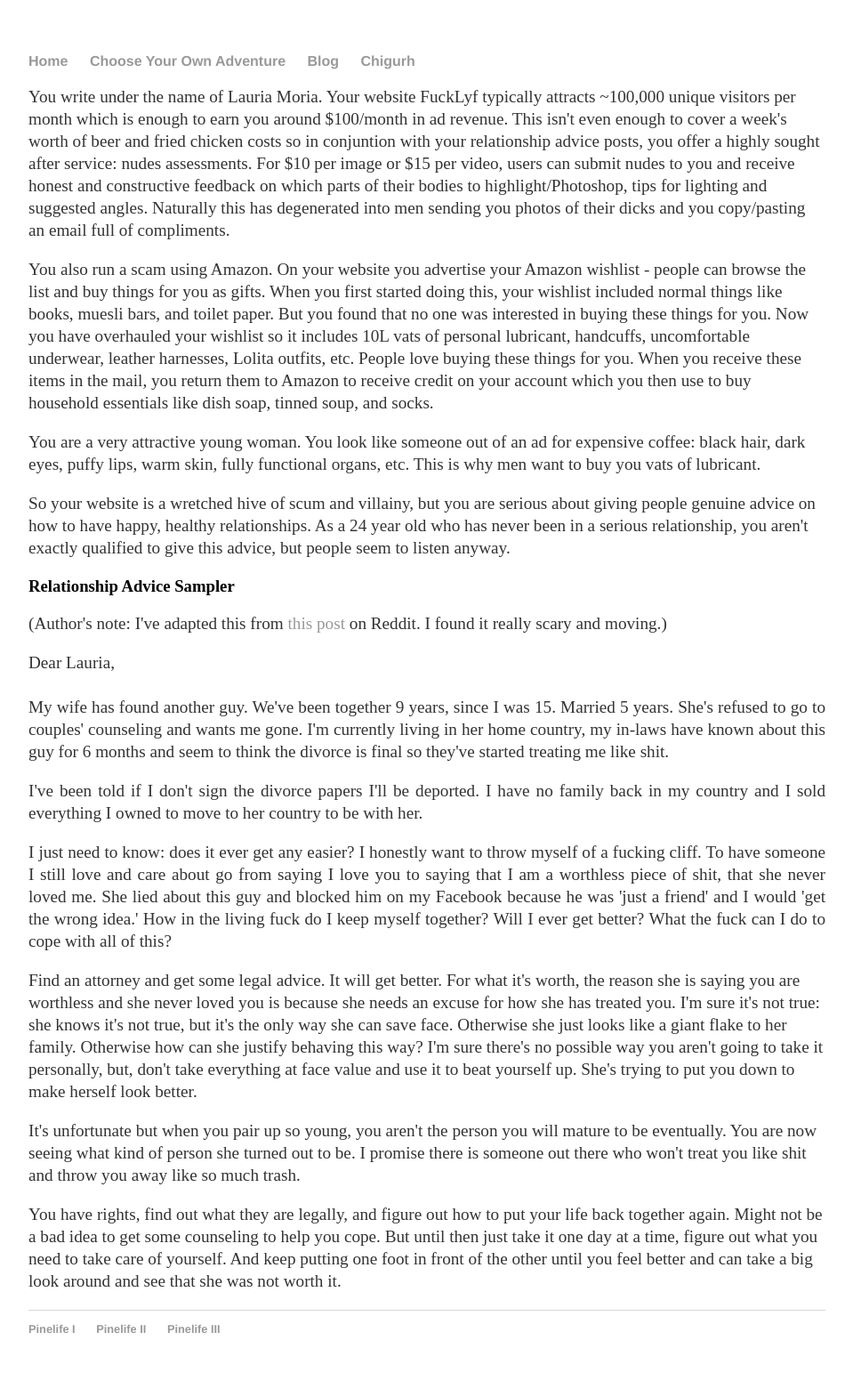
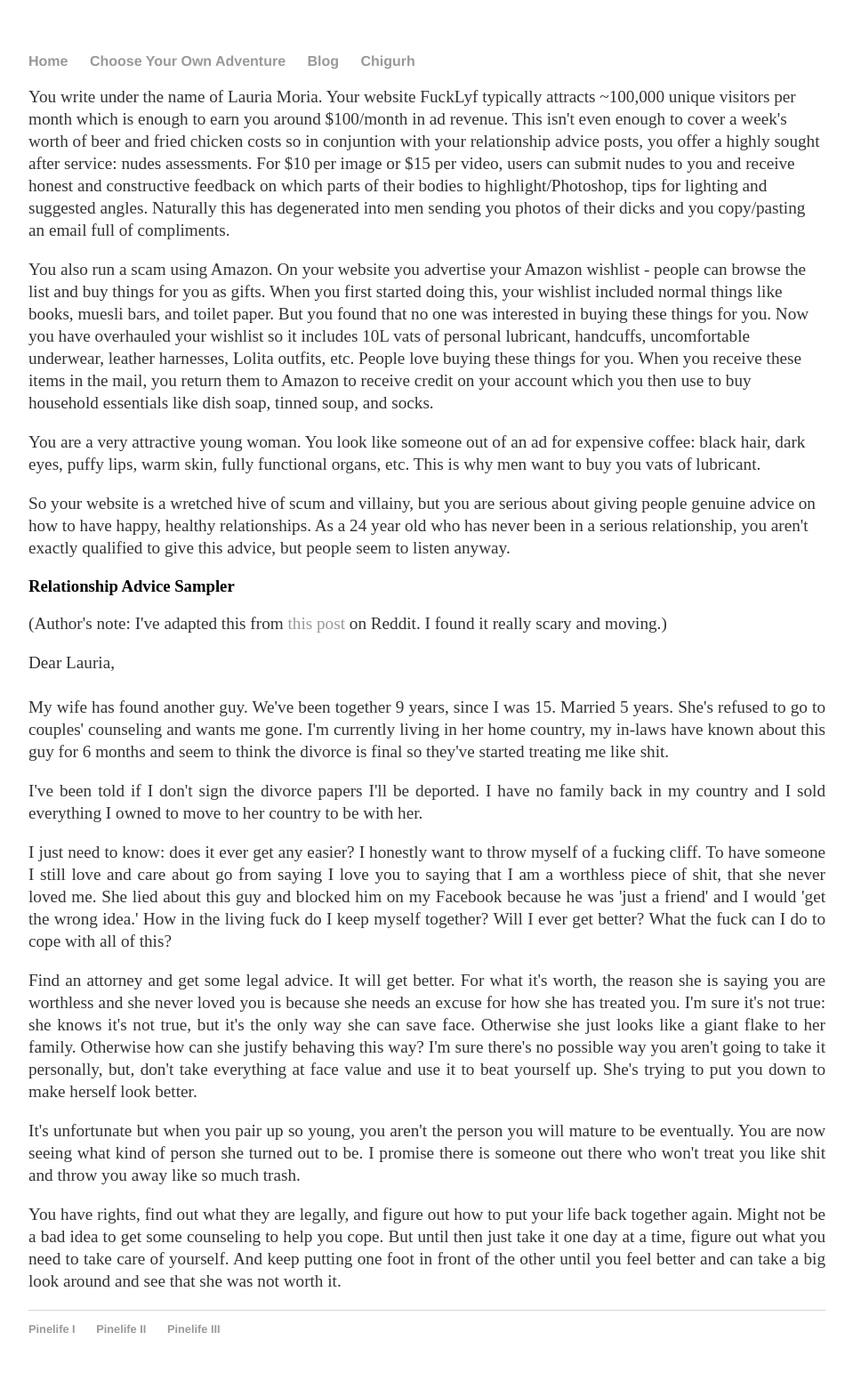
Before and after one commit to Pinelife/pinelife.github.io, a Jekyll site: the page built from Hellhole/Room2.html, in a window 1280 px wide. Shown: the whole page at 89% size, without its empty margins (160-1119 px from the left). Built offline with Jekyll 4.4.1, drawn with Linux system fonts in a browser that asks for light colours.

Commit message:
Update Room2.html

```diff
--- a/Hellhole/Room2.html
+++ b/Hellhole/Room2.html
@@ -42,14 +42,14 @@ title: Pinelife
   this guy and blocked him on my Facebook because he was 'just a friend' and I would 'get the wrong idea.' How in the living fuck do
   I keep myself together? Will I ever get better? What the fuck can I do to cope with all of this?</p>
 
-<p>Find an attorney and get some legal advice. It will get better. For what it's worth, the reason she is saying you are worthless and
+<p style="text-align:justify">Find an attorney and get some legal advice. It will get better. For what it's worth, the reason she is saying you are worthless and
   she never loved you is because she needs an excuse for how she has treated you. I'm sure it's not true: she knows it's not true, but
   it's the only way she can save face. Otherwise she just looks like a giant flake to her family. Otherwise how can she justify behaving this way?
   I'm sure there's no possible way you aren't going to take it personally, but, don't take everything at face value and use it to beat yourself up.
   She's trying to put you down to make herself look better.</p>
-<p>It's unfortunate but when you pair up so young, you aren't the person you will mature to be eventually. You are now seeing what kind of
+<p style="text-align:justify">It's unfortunate but when you pair up so young, you aren't the person you will mature to be eventually. You are now seeing what kind of
   person she turned out to be. I promise there is someone out there who won't treat you like shit and throw you away like so much trash.</p>
 
-<p>You have rights, find out what they are legally, and figure out how to put your life back together again. Might not be a bad idea to
+<p style="text-align:justify">You have rights, find out what they are legally, and figure out how to put your life back together again. Might not be a bad idea to
   get some counseling to help you cope. But until then just take it one day at a time, figure out what you need to take care of yourself.
   And keep putting one foot in front of the other until you feel better and can take a big look around and see that she was not worth it.</p>
```
